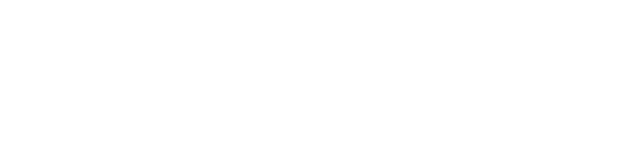
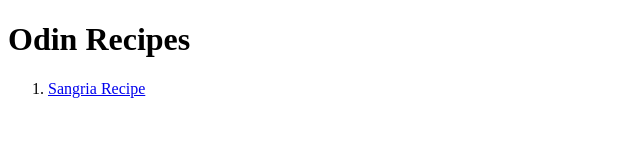
Before and after one commit to ingridesuper/odin-recipes, a plain HTML site: page index.html in a window 1280 px wide. Shown: the whole page, without its empty margins (0-640 px from the left). Drawn offline with Linux system fonts and the light colour scheme.

Commit message:
Linked Sangria Page to Index

```diff
--- a/index.html
+++ b/index.html
@@ -6,5 +6,9 @@
     </head>
 
     <body>
+        <h1>Odin Recipes</h1>
+        <ol>
+        <li><a href="./recipes/sangria.html">Sangria Recipe</a></li>
+        </ol>
     </body>
 </html>
```
